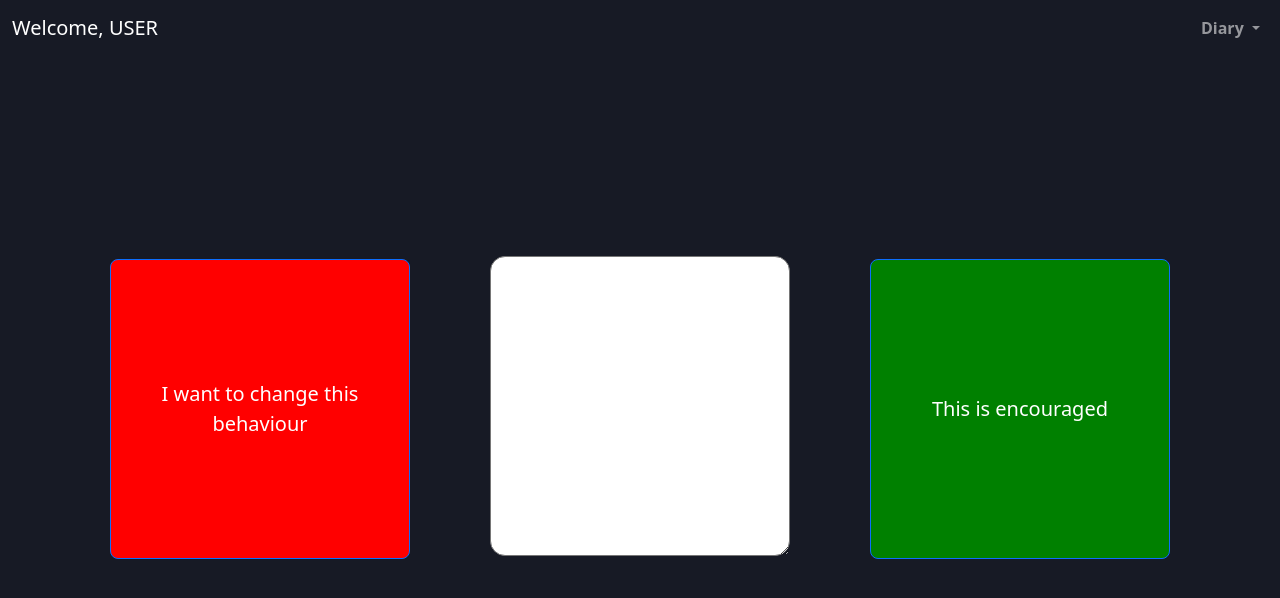
After one commit to PapaPandroni/MyInnerScope, a Flask app: page /diary in a window 1280 px wide. The commit adds this page. Shown: the top 598 px of the page. Run offline with Flask 3, Linux system fonts and the light colour scheme.

Commit message:
Added diary page and started design

```diff
--- a/static/css/custom_css.css
+++ b/static/css/custom_css.css
@@ -17,3 +17,27 @@ body {
 .text-with-shadow {
   text-shadow: 2px 2px 8px rgba(0,0,0,0.8), 0 0 5px #fff
 }
+
+#good-boy{
+    background-color: green;
+    height: 300px;
+    width: 300px;
+}
+
+#bad-boy{
+    background-color: red;
+    height: 300px;
+    width: 300px;
+}
+
+#diary-input {
+    width: 300px;
+    height: 300px;
+    border-radius: 5%;
+}
+
+
+
+#button-container {
+    margin-top: 200px
+}
--- /dev/null
+++ b/templates/diary.html
@@ -0,0 +1,44 @@
+<!doctype html>
+<html lang="en">
+  <head>
+    <meta charset="utf-8">
+    <meta name="viewport" content="width=device-width, initial-scale=1">
+    <title>Diary</title>
+    <link href="https://cdn.jsdelivr.net/npm/bootstrap@5.3.6/dist/css/bootstrap.min.css" rel="stylesheet" integrity="sha384-4Q6Gf2aSP4eDXB8Miphtr37CMZZQ5oXLH2yaXMJ2w8e2ZtHTl7GptT4jmndRuHDT" crossorigin="anonymous">
+    <link rel="stylesheet" href="/static/css/custom_css.css">
+  </head>
+  <body>
+    <nav class="navbar navbar-expand-lg bg-body-tertiary navbar-dark custom-nav">
+        <div class="container-fluid d-flex justify-content-between">
+            <a class="navbar-brand" href="/">Welcome, USER</a>
+            <ul class="navbar-nav">
+                <li class="nav-item dropdown">
+                    <a class="nav-link dropdown-toggle" href="#" role="button" data-bs-toggle="dropdown" aria-expanded="false">
+                        <b>Diary</b>
+                    </a>
+                    <ul class="dropdown-menu custom-nav">
+                        <li><a class="dropdown-item" href="#">Progress</a></li>
+                        <li><a class="dropdown-item" href="#">Log out</a></li>
+                        <li><a class="dropdown-item" href="#">About</a></li>
+                        <li><a class="dropdown-item" href="#">Donate</a></li>
+                    </ul>
+                </li>
+            </ul>
+        </div>
+    </nav>
+    <div class="container text-center" id="button-container">
+        <div class="row align-items-center">
+            <div class="col">
+                <button type="button" class="btn btn-primary btn-lg" id="bad-boy">I want to change this behaviour</button>
+            </div>
+            <div class="col">
+                <textarea name="Text1" cols="40" rows="5" id="diary-input"></textarea>
+            </div>
+            <div class="col">
+                <button type="button" class="btn btn-primary btn-lg" id="good-boy">This is encouraged</button>
+            </div>
+        </div>
+    </div>
+    <script src="https://cdn.jsdelivr.net/npm/bootstrap@5.3.6/dist/js/bootstrap.bundle.min.js" integrity="sha384-j1CDi7MgGQ12Z7Qab0qlWQ/Qqz24Gc6BM0thvEMVjHnfYGF0rmFCozFSxQBxwHKO" crossorigin="anonymous"></script>
+  </body>
+</html>
--- a/web_app.py
+++ b/web_app.py
@@ -5,6 +5,9 @@ app = Flask(__name__)
 def hello():
     return render_template("index.html")
 
+@app.route("/diary")
+def diary_entry():
+    return render_template("diary.html")
 
 if __name__ == "__main__":
     app.run(host="0.0.0.0", debug=True)
```
